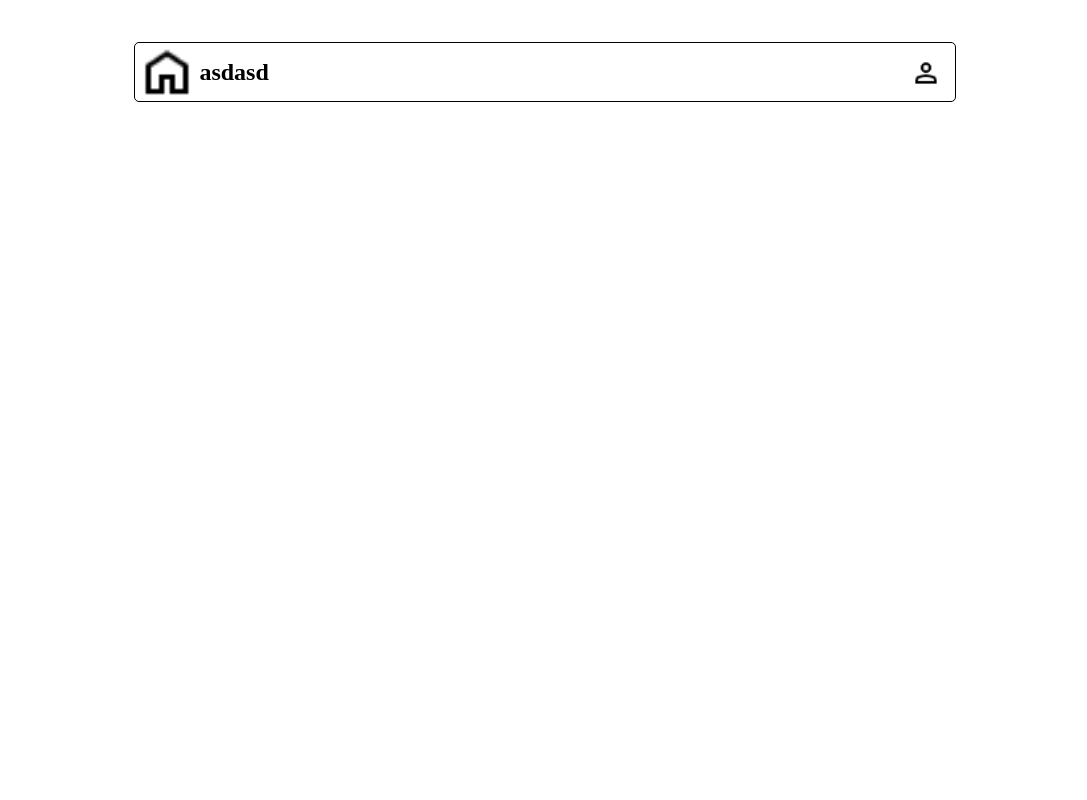
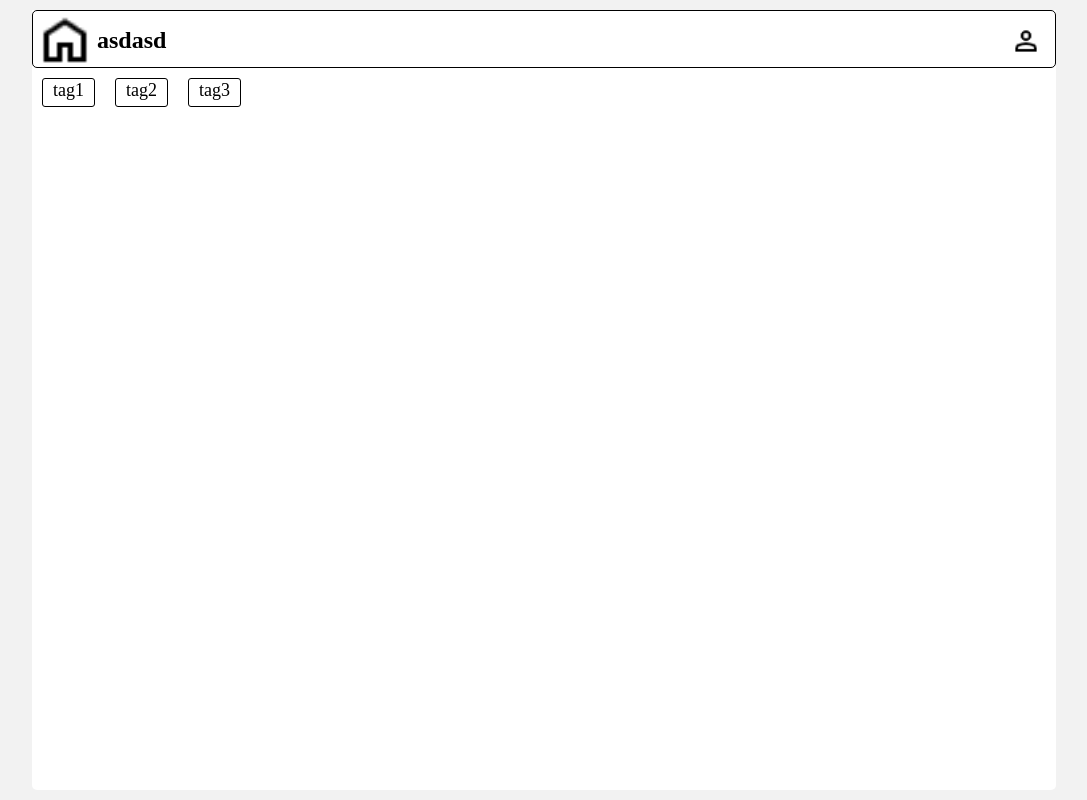
Before and after one commit to Ohdongchi/dayouki, a React (Create React App) app: page / in a window 1280 px wide. Shown: the whole page, without its empty margins (96-1183 px from the left). Built offline with nearby package versions, Linux system fonts and the light colour scheme.

Commit message:
html 구조 짜기

```diff
--- a/package.json
+++ b/package.json
@@ -8,6 +8,8 @@
     "@testing-library/user-event": "^13.5.0",
     "react": "^18.2.0",
     "react-dom": "^18.2.0",
+    "react-router": "^6.15.0",
+    "react-router-dom": "^6.15.0",
     "react-scripts": "5.0.1",
     "sass": "^1.66.1",
     "web-vitals": "^2.1.4"
--- a/src/App.scss
+++ b/src/App.scss
@@ -1,11 +1,26 @@
 * {
-    margin:0;
-    padding:0;
+  margin: 0;
+  padding: 0;
+  box-sizing: border-box;
 }
 
-html, body {
-    width:80%;
-    margin: 0 auto;
-    margin-top:21px;
-    min-width: 360px;
+.background {
+  position: fixed;
+  width: 100%;
+  height: 100%;
+  background-color: #f2f2f2;
+  top: 0;
+  left: 0;
+  z-index: -1000;
 }
+.contents {
+  width: 80%;
+  height: 97.5%;
+  left:10%;
+  margin: 10px 0;
+  min-width: 360px;
+  border-radius: 5px;
+  background-color: #fff;
+  position: absolute;
+  z-index: 1;
+}
--- a/src/App.tsx
+++ b/src/App.tsx
@@ -1,13 +1,23 @@
-import React from 'react';
-import Header from './components/headers/Header';
+import React from "react";
+import Header from "./components/headers/Header";
 
-import "./App.scss"
-
+import "./App.scss";
+import Navigator from "./components/nav/Navigator";
+import { Route, Routes } from "react-router";
+import Section from "./components/Section/Section";
 
 function App() {
   return (
     <>
-      <Header/>
+      <div className="background">
+        <div className="contents">
+          <Header />
+          <Navigator />
+          <Routes>
+            <Route element={<Section />} path={"/"} />
+          </Routes>
+        </div>
+      </div>
     </>
   );
 }
--- /dev/null
+++ b/src/components/Section/Card.tsx
@@ -0,0 +1,11 @@
+import React from "react";
+
+const Card = () => {
+    return (
+        <div>
+
+        </div>
+    )
+};
+
+export default Card;
--- /dev/null
+++ b/src/components/Section/Section.tsx
@@ -0,0 +1,10 @@
+import React from "react";
+import Card from "./Card";
+
+const Section = () => {
+  return <div>
+    <Card />
+  </div>;
+};
+
+export default Section;
--- a/src/components/headers/Header.tsx
+++ b/src/components/headers/Header.tsx
@@ -8,7 +8,7 @@ import "./style/header.scss";
 const Header = () => {
 
     return (
-        <header className="header">
+        <header className="header-container">
             <div className="header-box">
                 <div>
                     <img src={PageIcon} alt="page-icon" className="header-icon" />
--- a/src/components/headers/style/header.scss
+++ b/src/components/headers/style/header.scss
@@ -1,5 +1,6 @@
-.header {
+.header-container {
   width:100%;
+  background-color: #fff;
 }
 .header-box {
   display: block;
@@ -20,6 +21,7 @@
       width:4em;
       height:58px;
       line-height: 58px;
+      float:left;
     }
 
     h2 {
--- /dev/null
+++ b/src/components/nav/Navigator.tsx
@@ -0,0 +1,27 @@
+import React from "react";
+
+import { Link } from "react-router-dom";
+
+import "./style/Navigator.scss";
+
+const Navigator = () => {
+  const tagList = ["tag1", "tag2", "tag3"];
+
+  return (
+    <nav className="navigator-container">
+      <div className="tag-list-box">
+        <ul>
+          {tagList.map((res) => {
+            return (
+              <li>
+                <Link to={""}>{res}</Link>
+              </li>
+            );
+          })}
+        </ul>
+      </div>
+    </nav>
+  );
+};
+
+export default Navigator;
--- /dev/null
+++ b/src/components/nav/style/Navigator.scss
@@ -0,0 +1,27 @@
+.navigator-container {
+  width: 100%;
+  margin-top: 10px;
+  display: block;
+  .tag-list-box {
+    width: auto;
+    ul {
+      // margin: 0 auto;
+      li {
+        display: inline-block;
+        width: auto;
+        margin: 0 10px;
+        padding: 1px 10px 5px 10px;
+        vertical-align: top;
+        list-style: none;
+        font-size: 18px;
+        text-align: center;
+        border: 1px solid black;
+        border-radius: 3px;
+        a {
+          text-decoration: none;
+          color: black;
+        }
+      }
+    }
+  }
+}
```
Also changed, not shown: src/index.tsx (+8 -7 lines), src/components/Section/style/Section.scss (added), 1 other file (tests, documents, lock files or other folders).
